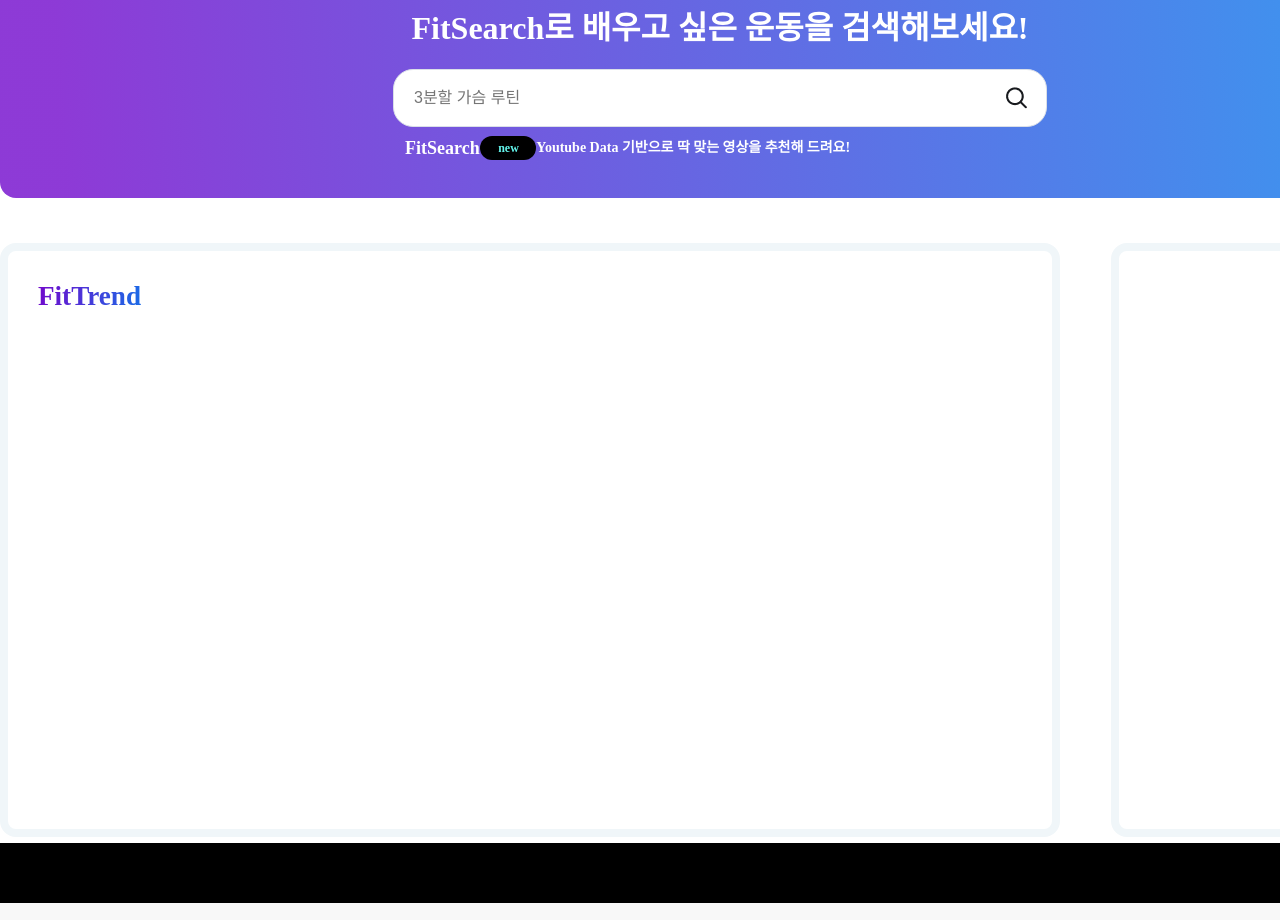
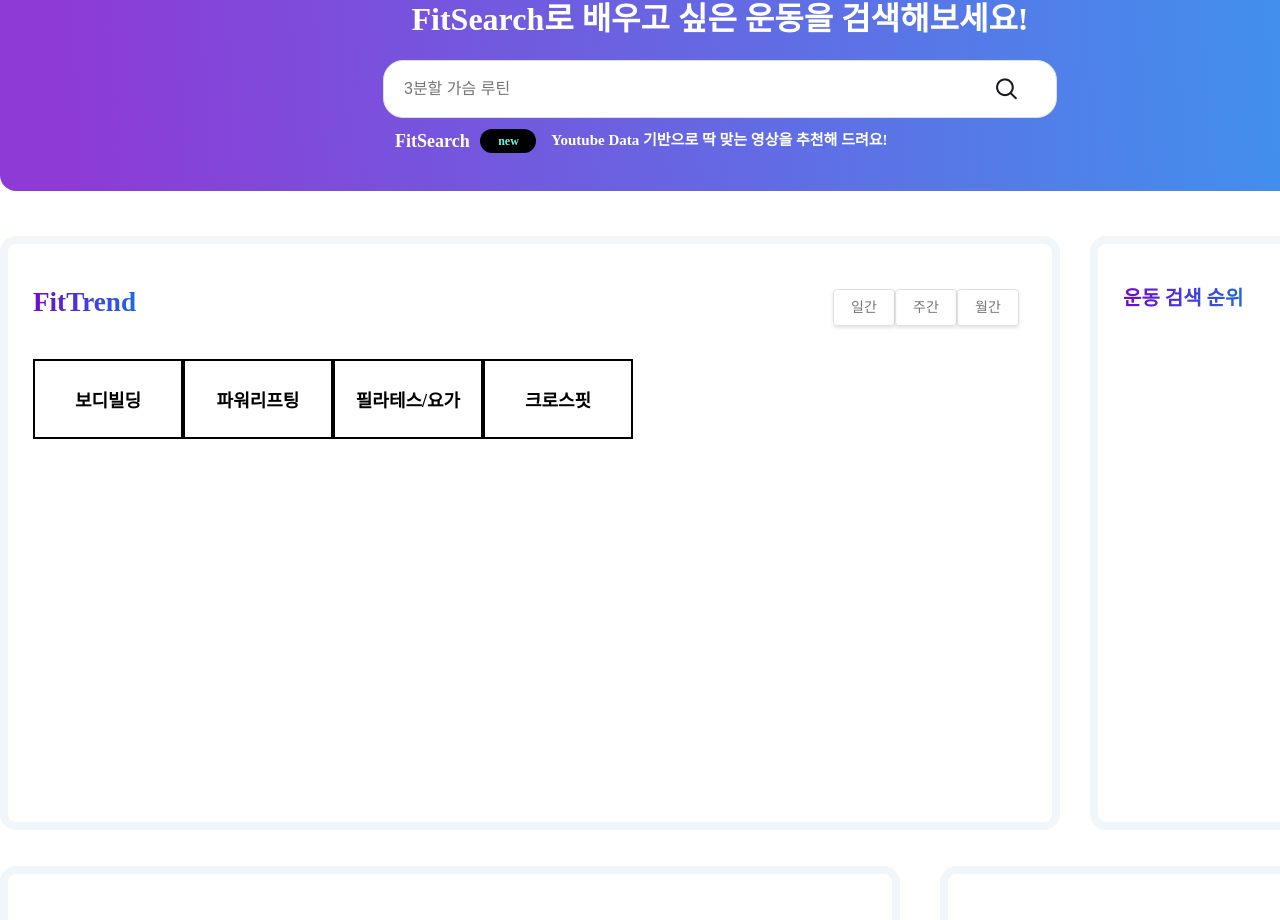
Before and after one commit to dyw7179/knu_Capstone, a React (Create React App) app in the folder fitdb/frontend/: page / in a window 1280 px wide. Shown: the part 159-1079 px from the top of the page. Built offline with nearby package versions, Linux system fonts and the light colour scheme.

Commit message:
메인 페이지 제작중

```diff
--- a/fitdb/frontend/src/component/Header.js
+++ b/fitdb/frontend/src/component/Header.js
@@ -5,13 +5,13 @@
 
 // 스타일 정의
 const HeaderWrapper = styled.header`
-  background-color: aqua;
   margin: 0 auto;
+
 `;
 
 const HeaderElement = styled.div`
   width: 1440px;
-  height: 80px;
+  height: 65px;
   margin: 0 auto;
   background-color: #fff;
   align-items: center;
@@ -43,7 +43,7 @@
     padding: 0;
     margin: 0;
     display: flex;
-    gap: 15px;
+    gap: 50px;
   }
 
   li {
@@ -95,6 +95,7 @@
         </ul>
       </Nav>
       </HeaderElement>
+      <hr/>
     </HeaderWrapper>
   );
 };
--- a/fitdb/frontend/src/component/common/GlobalStyle.js
+++ b/fitdb/frontend/src/component/common/GlobalStyle.js
@@ -3,9 +3,8 @@
 export const IndexContainer = styled.div`
     width: 1440px;
     margin: 0 auto;
-    padding-top: 30px;
+    padding-top: 20px;
     padding-bottom: 60px;
-    background-color: black;
     justify-content: center;
 
 `;
--- a/fitdb/frontend/src/pages/Main/Main.js
+++ b/fitdb/frontend/src/pages/Main/Main.js
@@ -1,6 +1,6 @@
 import React from 'react';
 import { IndexContainer, } from '../../component/common/GlobalStyle';
-import { FTSideBox, FTh1, FitTrendArea, FitTrendBox, MainContainer, VideoSearch, VideoSearchBox, VideoSearchH1, VideoSearchSpan, VideoSearchText, VideoSearchTextBox, VideoSearchlogo } from './MainStyles';
+import { AISchedulerBox, AISh1, FCh1, FTPeriod, FTPeriodbtn, FTSideBox, FTSideBoxh1, FTcategory, FTcategoryBtn, FTh1, FTtopBox, FitCommunityArea, FitCommunityBox, FitTrendArea, FitTrendBox, MainContainer, VideoSearch, VideoSearchBox, VideoSearchH1, VideoSearchSpan, VideoSearchText, VideoSearchTextBox, VideoSearchlogo } from './MainStyles';
 
 function Main() {
     return (
@@ -19,12 +19,33 @@
                 </VideoSearchBox>
                 <FitTrendArea>
                     <FitTrendBox>
-                        <FTh1>FitTrend</FTh1>
+                        <FTtopBox>
+                            <FTh1>FitTrend</FTh1>
+                             <FTPeriod>
+                                <FTPeriodbtn>일간</FTPeriodbtn>
+                                <FTPeriodbtn>주간</FTPeriodbtn>
+                                <FTPeriodbtn>월간</FTPeriodbtn>
+                            </FTPeriod>
+                        </FTtopBox>
+                        <FTcategory>
+                            <FTcategoryBtn>보디빌딩</FTcategoryBtn>
+                            <FTcategoryBtn>파워리프팅</FTcategoryBtn>
+                            <FTcategoryBtn>필라테스/요가</FTcategoryBtn>
+                            <FTcategoryBtn>크로스핏</FTcategoryBtn>
+                        </FTcategory>
                     </FitTrendBox>
                     <FTSideBox>
-
+                        <FTSideBoxh1>운동 검색 순위</FTSideBoxh1>
                     </FTSideBox>
                 </FitTrendArea>
+                <FitCommunityArea>
+                    <FitCommunityBox>
+                        <FCh1>FitCommunity</FCh1>
+                    </FitCommunityBox>
+                    <AISchedulerBox>
+                        <AISh1>AI스케줄러</AISh1>
+                    </AISchedulerBox>
+                </FitCommunityArea>
             </MainContainer>
         </IndexContainer>
     );
--- a/fitdb/frontend/src/pages/Main/MainStyles.js
+++ b/fitdb/frontend/src/pages/Main/MainStyles.js
@@ -33,7 +33,7 @@
     placeholder: "3분할 가슴 루틴",
     type: "text"
   })`
-    width: 630px;
+    width: 650px;
     height: 54px;
     flex-shrink: 0;
     border-radius: 20px;
@@ -58,7 +58,7 @@
     display: flex;
     justify-content: flex-start;
     align-items: center;
-    width: 630px;
+    width: 650px;
 
 `;
 export const VideoSearchSpan = styled.span`
@@ -68,6 +68,7 @@
     font-style: normal;
     font-weight: 600;
     line-height: 100%; /* 18px */
+    margin-right: 10px;
 `;
 
 export const VideoSearchlogo = styled.div`
@@ -88,9 +89,10 @@
 export const VideoSearchText = styled.p`
     color: #FFF;
     font-family: Pretendard;
-    font-size: 14px;
+    font-size: 15px;
     font-style: normal;
     font-weight: 600;
+    margin-left: 15px;
     line-height: 100%; /* 14px */
 `;
 
@@ -109,11 +111,20 @@
     border-radius: 16px;
     border: 8px solid #F0F6F9;
     box-sizing: border-box;
-    padding: 30px;
+    padding: 25px;
 `;
 
-export const FTh1 = styled.div`
+export const FTtopBox = styled.div`
+    width: 990px;
+    height: 80px;
+    display: flex;
+    justify-content: space-between;
+    aline-item: center;
+`;
+
+export const FTh1 = styled.h1`
     width: 120px;
+    height: 50px;
     font-family: Pretendard;
     font-size: 27.147px;
     font-style: normal;
@@ -125,12 +136,72 @@
     -webkit-text-fill-color: transparent;
 `;
 
+export const FTPeriod = styled.div`
+    display: flex;
+    width: 190px;
+    height: 30px;
+    margin-top: 20px;
+    `;
+
+export const FTPeriodbtn = styled.div`
+    width: 60px;
+    height: 35px;
+    flex-shrink: 0;
+    border-radius: 3.65px;
+    border: 1px solid #E0E0E0;
+    background: rgba(255, 255, 255, 0.00);
+    box-shadow: 0px 1.82607px 3.65213px 0px rgba(0, 0, 0, 0.12);
+    color: #757575;
+    display: flex;
+    justify-content: center;
+    align-items: center;
+    font-family: Pretendard;
+    font-size: 14px;
+    font-style: normal;
+    font-weight: 400;
+    line-height: 19px; /* 135.714% */
+`;
+
+export const FTcategory = styled.div`
+    width: 890px;
+    height: 100px;
+    display: flex;
+    align-items: center;
+`;
+
+export const FTcategoryBtn = styled.button`
+    width: 150px;
+    height: 80px;
+    display: flex;
+    justify-content: center;
+    align-items: center;
+    color: #000;
+    text-align: center;
+    font-family: Pretendard;
+    font-size: 18px;
+    font-style: normal;
+    font-weight: 600;
+    line-height: normal;
+    border: 2px solid #000;
+    background-color: transparent;
+    cursor: pointer;
+    transition: all 0.3s ease-in-out;
+    &:hover {
+        color: #FFF;
+        background-color: #000;
+    }
+    &:active {
+        transform: scale(0.98);
+    }
+`;
+
+
 export const FTSideBox = styled.div`
     display: flex;
-    width: 329px;
+    width: 350px;
     height: 594px;
     margin-left: 25px;
-    padding: 34px 31px 47px 31px;
+    padding: 25px;
     flex-direction: column;
     align-items: flex-start;
     gap: 9px;
@@ -140,24 +211,34 @@
     box-sizing: border-box;
 `;
 
+export const FTSideBoxh1 = styled.h1`
+    width: 150px;
+    font-family: Pretendard;
+    font-size: 20px;
+    font-style: normal;
+    font-weight: 700;
+    line-height: normal;
+    background: linear-gradient(277deg, #0C7BEB 0.26%, #4B34D8 62.22%, #7109CC 99.73%);
+    background-clip: text;
+    -webkit-background-clip: text;
+    -webkit-text-fill-color: transparent;
+`;
+
 export const FitCommunityArea = styled.div`
     width: 1440px;
     display: flex;
     justify-content: space-between;
+    margin-top: 30px;
 `;
 
 export const FitCommunityBox = styled.div`
     display: flex;
-    width: 1027px;
+    width: 900px;
     height: 402px;
-    padding: 25px 35px 25px 35px;
-    justify-content: flex-end;
-    align-items: center;
-    flex-shrink: 0;
     border-radius: 16px;
     border: 8px solid #F0F6F9;
-    background: #FFF;
     box-sizing: border-box;
+    padding: 25px;
 `;
 
 export const FCh1 = styled.h1`
@@ -171,3 +252,27 @@
     -webkit-background-clip: text;
     -webkit-text-fill-color: transparent;
 `;
+
+
+
+export const AISchedulerBox = styled.div`
+width: 500px;
+height: 402px;
+border-radius: 16px;
+border: 8px solid #F0F6F9;
+box-sizing: border-box;
+padding: 25px;
+`;
+
+export const AISh1 = styled.h1`
+    width: 190px;
+    font-family: Pretendard;
+    font-size: 27.147px;
+    font-style: normal;
+    font-weight: 700;
+    line-height: normal;
+    background: linear-gradient(277deg, #0C7BEB 0.26%, #4B34D8 62.22%, #7109CC 99.73%);
+    background-clip: text;
+    -webkit-background-clip: text;
+    -webkit-text-fill-color: transparent;
+`;
```
Lines whose indentation alone changed are shown as unchanged.
